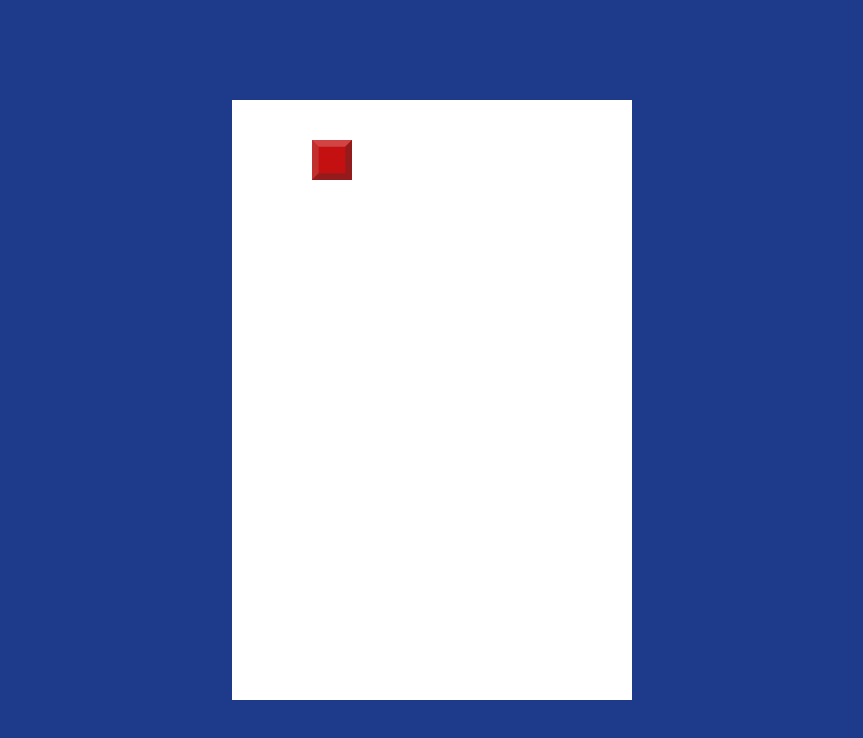
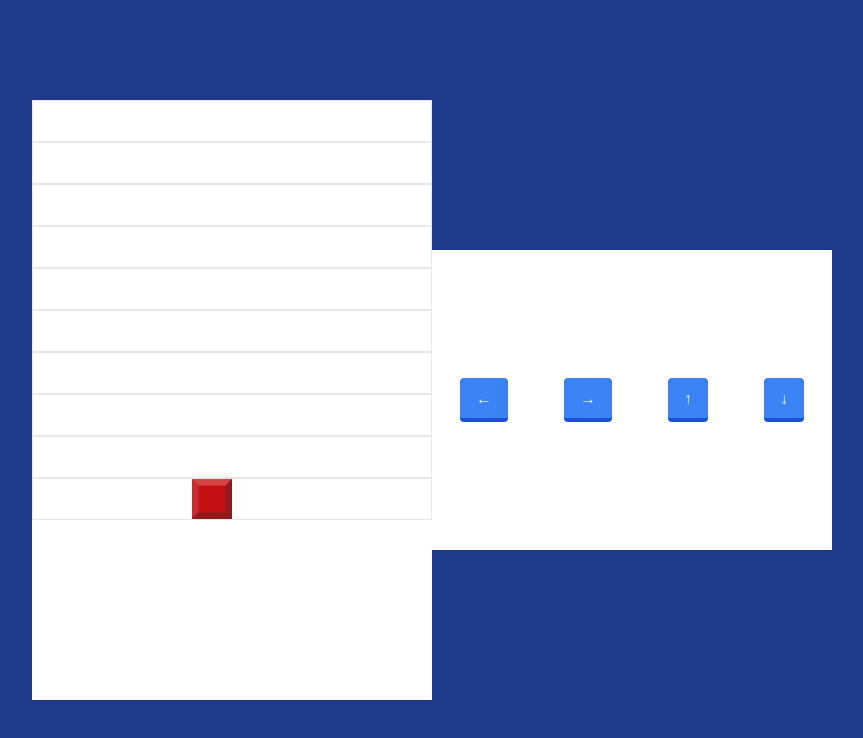
Before and after one commit to vel-3633f/tetrisReactApp, a React (Vite) app: page / in a window 1280 px wide. Shown: the top 738 px of the page, without its empty margins (208-1071 px from the left). Built offline with nearby package versions, Linux system fonts and the light colour scheme.

Commit message:
横移動を追加

```diff
--- a/package.json
+++ b/package.json
@@ -11,7 +11,8 @@
   },
   "dependencies": {
     "react": "^18.2.0",
-    "react-dom": "^18.2.0"
+    "react-dom": "^18.2.0",
+    "recoil": "^0.7.7"
   },
   "devDependencies": {
     "@types/react": "^18.2.66",
--- a/src/App.tsx
+++ b/src/App.tsx
@@ -1,12 +1,17 @@
+import { RecoilRoot } from "recoil";
 import { GameScreen } from "./components/GameScreen";
+import KeyBoard from "./components/keyboard/KeyBoard";
 
 function App() {
   return (
-    <>
+    <RecoilRoot>
       <div className="h-screen w-screen bg-blue-900 flex justify-center items-center">
         <GameScreen />
+        <div className="bg-white h-[300px] w-[400px]">
+          <KeyBoard />
+        </div>
       </div>
-    </>
+    </RecoilRoot>
   );
 }
 
--- a/src/components/GameScreen.tsx
+++ b/src/components/GameScreen.tsx
@@ -1,15 +1,17 @@
+import { useRecoilState } from "recoil";
 import { useTetris } from "../hooks/tetris";
-import Block from "./block/Block";
+import { blockState } from "../status/blockState";
+import Block from "./parts/Block";
 
 export const GameScreen = () => {
-  const outData = useTetris();
+  const [currentBlock, setCurrentBlock] = useRecoilState(blockState);
+  useTetris({ currentBlock, setCurrentBlock });
   return (
     <div className="bg-white h-[600px] w-[400px]">
-      {outData.map(
-        (ary, index) => {
+      {currentBlock.map((ary, index: number) => {
         return (
-            <div className="flex" key={index}>
-              {ary.map((num, index) => {
+          <div className="flex border" key={index}>
+            {ary.map((num, index: number) => {
               return num === 1 ? (
                 <Block key={index} />
               ) : (
@@ -18,9 +20,7 @@ export const GameScreen = () => {
             })}
           </div>
         );
-        }
-        //
-      )}
+      })}
     </div>
   );
 };
--- /dev/null
+++ b/src/components/keyboard/Button.tsx
@@ -0,0 +1,20 @@
+import { useRecoilState } from "recoil";
+import { buttonProps } from "../../lib/interface/gameProps";
+import { blockState } from "../../status/blockState";
+
+const Button = ({ item, func }: buttonProps) => {
+  const [currentBlock, setCurrentBlock] = useRecoilState(blockState);
+  const onClick = () => {
+    func({ currentBlock, setCurrentBlock });
+  };
+  return (
+    <button
+      className="bg-blue-500 hover:bg-blue-400 text-white font-bold py-2 px-4 border-b-4 border-blue-700 hover:border-blue-500 rounded"
+      onClick={onClick}
+    >
+      {item}
+    </button>
+  );
+};
+
+export default Button;
--- /dev/null
+++ b/src/components/keyboard/KeyBoard.tsx
@@ -0,0 +1,16 @@
+import { useLeftMoveBlock, useRightMoveBlock } from "../../hooks/sideMove";
+import Button from "./Button";
+
+const KeyBoard = () => {
+  // エラーを防ぐために一度全てleftの関数を置いておく
+  return (
+    <div className="flex justify-around items-center h-full">
+      <Button item="←" func={useLeftMoveBlock} />
+      <Button item="→" func={useRightMoveBlock} />
+      <Button item="↑" func={useLeftMoveBlock} />
+      <Button item="↓" func={useLeftMoveBlock} />
+    </div>
+  );
+};
+
+export default KeyBoard;
--- a/src/components/block/Block.tsx
+++ b/src/components/parts/Block.tsx
@@ -1,4 +1,4 @@
-import redBlock from "../../../public/blockImg/redBlock.svg"
+import redBlock from "/blockImg/redBlock.svg"
 
 const Block = () => {
   return <img src={redBlock} alt="赤いブロック" className="w-10 h-10"/>;
--- /dev/null
+++ b/src/hooks/sideMove.ts
@@ -0,0 +1,36 @@
+import { iniData } from "../lib/constants/tetrisData";
+import { BlockProps } from "../lib/interface/gameProps";
+
+export const useLeftMoveBlock = ({
+  currentBlock,
+  setCurrentBlock,
+}: BlockProps) => {
+  const updatedBlock = currentBlock.map((row) => [...row]);
+  dropLoop: for (let i = 0; i < iniData.width - 1; i++) {
+    for (let j = 1; j < iniData.height; j++) {
+      if (updatedBlock[i][j] === 1) {
+        updatedBlock[i][j] = 0;
+        updatedBlock[i][j - 1] = 1;
+        break dropLoop;
+      }
+    }
+  }
+  setCurrentBlock(updatedBlock);
+};
+
+export const useRightMoveBlock = ({
+  currentBlock,
+  setCurrentBlock,
+}: BlockProps) => {
+  const updatedBlock = currentBlock.map((row) => [...row]);
+  dropLoop: for (let i = 0; i < iniData.width - 1; i++) {
+    for (let j = 0; j < iniData.height; j++) {
+      if (updatedBlock[i][j] === 1) {
+        updatedBlock[i][j] = 0;
+        updatedBlock[i][j + 1] = 1;
+        break dropLoop;
+      }
+    }
+  }
+  setCurrentBlock(updatedBlock);
+};
--- a/src/hooks/tetris.ts
+++ b/src/hooks/tetris.ts
@@ -1,24 +1,27 @@
-import { useEffect, useState } from "react";
-import { testData } from "../lib/constants/tetrisData";
+import { useEffect } from "react";
+import { iniData } from "../lib/constants/tetrisData";
+import { BlockProps } from "../lib/interface/gameProps";
 
-export const useTetris = () => {
-  const [currentBlockAry, setCurrentBlockAry] = useState(testData);
+export const useTetris = ({ currentBlock, setCurrentBlock }: BlockProps) => {
   useEffect(() => {
     const interval = setInterval(() => {
-      const updatedBlockAry = [...currentBlockAry];
-      dropLoop: for (let i = 0; i < 3; i++) {
-        for (let j = 0; j < 5; j++) {
-          if (updatedBlockAry[i][j] === 1) {
-            updatedBlockAry[i][j] = 0;
-            updatedBlockAry[i + 1][j] = 1;
-            break dropLoop;
-          }
-        }
+      const updatedBlock = oneDropFunc(currentBlock);
+      setCurrentBlock(updatedBlock);
+    }, 1000);
+    return () => clearInterval(interval);
+  }, [currentBlock]);
+};
+
+const oneDropFunc = (block: number[][]) => {
+  const updatedBlock = block.map((row) => [...row]);
+  dropLoop: for (let i = 0; i < iniData.width; i++) {
+    for (let j = 0; j < iniData.height - 1; j++) {
+      if (updatedBlock[i + 1] && updatedBlock[i][j] === 1) {
+        updatedBlock[i][j] = 0;
+        updatedBlock[i + 1][j] = 1;
+        break dropLoop;
       }
-      setCurrentBlockAry(updatedBlockAry);
-    }, 5000);
-    return () => clearInterval(interval);
-  }, []);
-
-  return currentBlockAry;
+    }
+  }
+  return updatedBlock;
 };
--- a/src/lib/constants/tetrisData.ts
+++ b/src/lib/constants/tetrisData.ts
@@ -1,5 +1,9 @@
 // 10*30の配列
-export const iniData = [
+export const iniData = {
+  width: 10,
+  height:10,
+  data:[
+  [0, 0, 0, 0, 1, 0, 0, 0, 0, 0],
   [0, 0, 0, 0, 0, 0, 0, 0, 0, 0],
   [0, 0, 0, 0, 0, 0, 0, 0, 0, 0],
   [0, 0, 0, 0, 0, 0, 0, 0, 0, 0],
@@ -9,14 +13,4 @@ export const iniData = [
   [0, 0, 0, 0, 0, 0, 0, 0, 0, 0],
   [0, 0, 0, 0, 0, 0, 0, 0, 0, 0],
   [0, 0, 0, 0, 0, 0, 0, 0, 0, 0],
-  [0, 0, 0, 0, 0, 0, 0, 0, 0, 0],
-];
-export const testData = [
-  [0, 0, 1, 0, 0],
-  [0, 0, 0, 0, 0],
-  [0, 0, 0, 0, 0],
-  [0, 0, 0, 0, 0],
-];
-// export const blockData = [
-
-// ]
+]};
--- /dev/null
+++ b/src/lib/interface/gameProps.ts
@@ -0,0 +1,9 @@
+export interface BlockProps {
+  currentBlock: number[][];
+  setCurrentBlock: React.Dispatch<React.SetStateAction<number[][]>>;
+}
+
+export interface buttonProps {
+  item: string;
+  func: ({ currentBlock, setCurrentBlock }: BlockProps) => void
+}
--- /dev/null
+++ b/src/status/blockState.ts
@@ -0,0 +1,7 @@
+import { atom } from "recoil";
+import { iniData } from "../lib/constants/tetrisData";
+
+export const blockState = atom<Array<Array<number>>>({
+  key: "blockState",
+  default: iniData.data,
+});
```
Also changed, not shown: 1 other file (tests, documents, lock files or other folders). Lines whose indentation alone changed are shown as unchanged.
